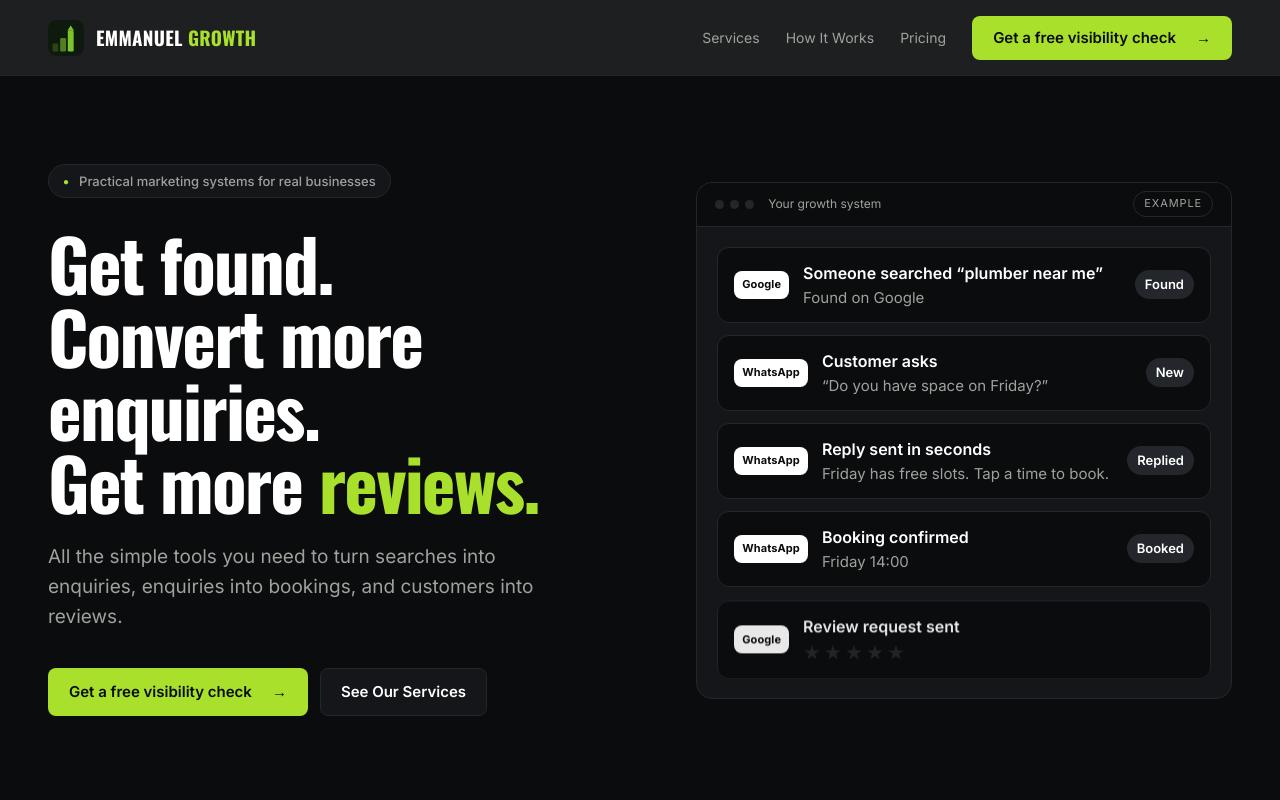
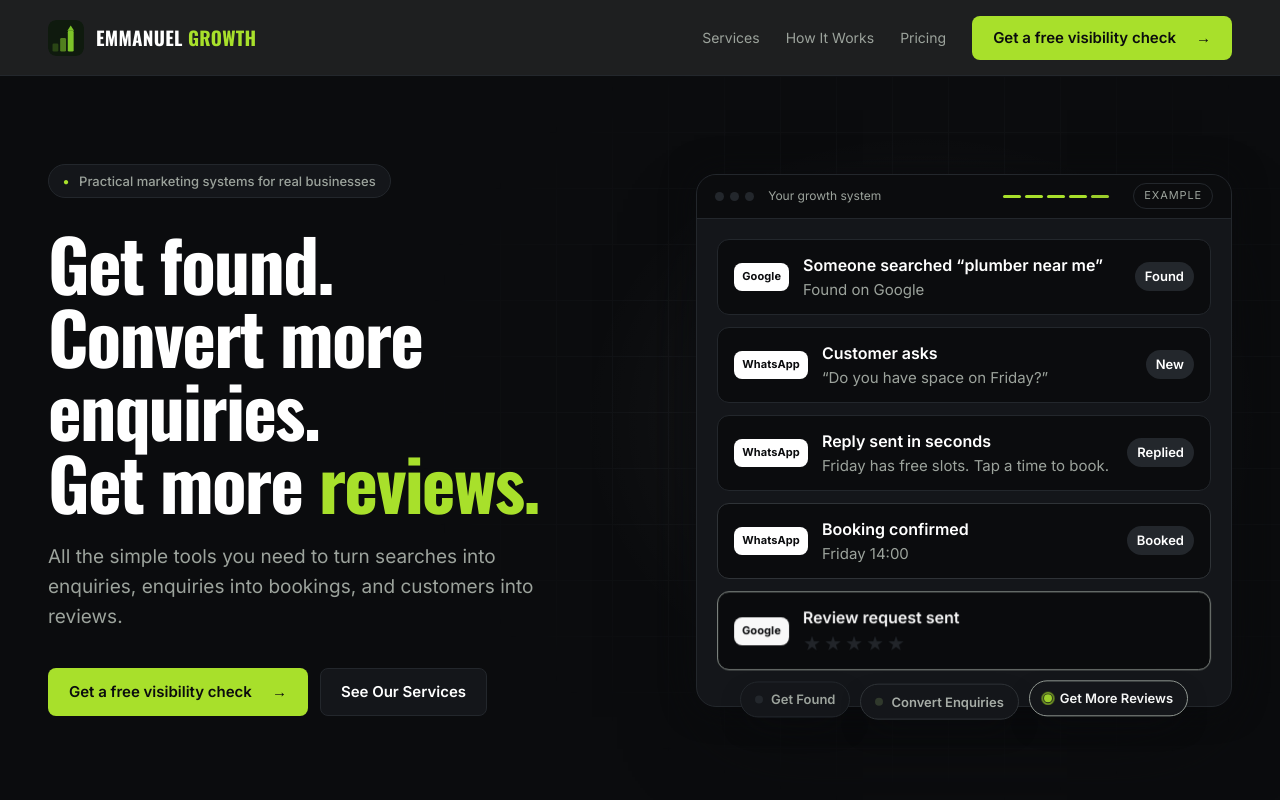
Before and after one commit to ojeemma3-ctrl/emmanuelgrowth-new-website, a Next.js app: page / in a window 1280 px wide. Shown: the top 800 px of the page. Built offline with nearby package versions, Linux system fonts and the light colour scheme; no server answers.

Commit message:
Hero stage: grid and spotlight backdrop, deeper panel, floating stage tags, progress, crisper card entrances, shimmer
Co-Authored-By: Claude Opus 5.5 <noreply@anthropic.com>

```diff
--- a/app/globals.css
+++ b/app/globals.css
@@ -70,22 +70,48 @@ h1 em, h2 em { display: inline-block; font-style: normal; color: inherit; text-d
 .button-row { display: flex; gap: 12px; flex-wrap: wrap; }
 
 .hero { position: relative; overflow: hidden; padding-block: 88px 0; background: var(--black); color: var(--white); }
+.hero::before, .hero::after { content: ''; position: absolute; inset: 0; pointer-events: none; }
+.hero::before { background-image: linear-gradient(var(--border-dark) 1px, transparent 1px), linear-gradient(90deg, var(--border-dark) 1px, transparent 1px); background-size: 56px 56px; background-position: center top; opacity: .6; -webkit-mask-image: radial-gradient(ellipse 55% 65% at 72% 38%, var(--black) 0%, transparent 72%); mask-image: radial-gradient(ellipse 55% 65% at 72% 38%, var(--black) 0%, transparent 72%); }
+.hero::after { background: radial-gradient(ellipse 38% 48% at 72% 40%, color-mix(in srgb, var(--white) 7%, transparent), transparent 70%), radial-gradient(circle 300px at 74% 44%, color-mix(in srgb, var(--green) 10%, transparent), transparent 70%); }
+.hero > .container { position: relative; z-index: 1; }
+.hero-copy h1 em { background: linear-gradient(110deg, var(--green) 42%, color-mix(in srgb, var(--green) 35%, var(--white)) 50%, var(--green) 58%); background-size: 300% 100%; background-position: 100% 0; -webkit-background-clip: text; background-clip: text; -webkit-text-fill-color: transparent; animation: text-shimmer 7s ease-in-out 1.2s infinite; }
+@keyframes text-shimmer { 0% { background-position: 100% 0; } 22%, 100% { background-position: 0 0; } }
 .hero-grid { display: grid; grid-template-columns: minmax(0, 1.05fr) minmax(0, .95fr); gap: 56px; align-items: center; }
 .hero-badge { display: inline-flex; align-items: center; gap: 10px; margin-bottom: 28px; padding: 7px 14px; border: 1px solid var(--border-dark); border-radius: 999px; background: var(--surface); font-size: 13px; line-height: 18px; font-weight: 500; color: var(--muted-dark); }
 .hero-badge span { color: var(--green); font-size: 10px; }
 .hero-copy h1 { margin: 0 0 24px; font-size: clamp(2.75rem, 5.6vw, 4.75rem); line-height: 1.02; letter-spacing: -.025em; font-weight: 700; }
 .hero-copy > p:not(.hero-badge) { max-width: 540px; margin: 0 0 36px; font-size: 19px; line-height: 30px; color: var(--muted-dark); }
-.hero-panel { border: 1px solid var(--border-dark); border-radius: 16px; background: var(--surface); color: var(--white); overflow: hidden; }
+.hero-panel { position: relative; z-index: 1; border: 1px solid var(--border-dark); border-radius: 20px; background: var(--surface); color: var(--white); overflow: hidden; box-shadow: inset 0 1px 0 color-mix(in srgb, var(--white) 6%, transparent), 0 0 32px color-mix(in srgb, var(--black) 85%, transparent), 0 40px 90px -30px color-mix(in srgb, var(--black) 90%, transparent); }
 .hero-panel-bar { height: 44px; display: flex; align-items: center; gap: 14px; padding: 0 18px; border-bottom: 1px solid var(--border-dark); background: var(--black); font-size: 12px; color: var(--muted-dark); }
 .hero-panel-dots { display: flex; gap: 6px; }
 .hero-panel-dots i { width: 9px; height: 9px; border-radius: 50%; background: var(--border-dark); }
 .hero-panel-label { margin-left: auto; padding: 3px 10px; border: 1px solid var(--border-dark); border-radius: 999px; font-size: 11px; letter-spacing: .08em; text-transform: uppercase; color: var(--muted-dark); }
+.hero-stage { position: relative; }
+.hero-stage .hero-panel-body { padding-bottom: 36px; }
+.story-progress { display: flex; gap: 4px; margin-left: auto; }
+.story-progress i { width: 18px; height: 3px; border-radius: 999px; background: var(--border-dark); transition: background .35s ease; }
+.story-progress i.is-done { background: var(--green); }
+.story-progress + .hero-panel-label { margin-left: 10px; }
+
+.stage-tags { position: absolute; z-index: 2; left: 0; right: 0; bottom: -18px; display: flex; justify-content: center; gap: 10px; margin: 0; padding: 0; list-style: none; }
+.stage-tag { display: inline-flex; align-items: center; gap: 8px; padding: 8px 14px; border: 1px solid var(--border-dark); border-radius: 999px; background: var(--surface); color: var(--muted-dark); font-size: 13px; line-height: 18px; font-weight: 600; white-space: nowrap; box-shadow: 0 12px 30px -12px color-mix(in srgb, var(--black) 90%, transparent); animation: stage-float 6.4s ease-in-out infinite; transition: color .35s ease, border-color .35s ease; }
+.stage-tag-1 { animation-duration: 6.4s; animation-delay: -2.1s; }
+.stage-tag-2 { animation-duration: 7.3s; animation-delay: -5.4s; }
+.stage-tag-3 { animation-duration: 5.9s; animation-delay: -3.7s; }
+.stage-tag.is-active { color: var(--white); border-color: var(--muted-dark); }
+.stage-dot { position: relative; width: 8px; height: 8px; border-radius: 50%; background: var(--border-dark); transition: background .35s ease; }
+.stage-tag.is-active .stage-dot { background: var(--green); }
+.stage-tag.is-active .stage-dot::after { content: ''; position: absolute; inset: -4px; border-radius: 50%; border: 2px solid var(--green); opacity: 0; animation: dot-pulse 1.6s ease-out infinite; }
+.hero-stage.is-paused .stage-tag, .hero-stage.is-paused .stage-dot::after, .hero-stage.is-paused .story-stars i { animation-play-state: paused; }
+@keyframes stage-float { 0%, 100% { transform: translateY(0); } 50% { transform: translateY(-10px); } }
+@keyframes dot-pulse { 0% { transform: scale(.6); opacity: .9; } 100% { transform: scale(1.6); opacity: 0; } }
 
 .source-chip { width: 28px; height: 28px; flex: 0 0 auto; display: inline-grid; place-items: center; border-radius: 8px; background: var(--white); color: var(--black); }
 .source-chip.is-text { width: auto; min-width: 28px; padding-inline: 8px; font-size: 11px; line-height: 1; font-weight: 700; letter-spacing: .01em; white-space: nowrap; }
 
-.story-card { display: grid; grid-template-columns: auto minmax(0, 1fr) auto; gap: 14px; align-items: center; padding: 14px 16px; border: 1px solid var(--border-dark); border-radius: 12px; background: var(--black); opacity: 0; transform: translateY(14px); transition: opacity .55s cubic-bezier(.2,.8,.2,1), transform .55s cubic-bezier(.2,.8,.2,1); }
-.story-card.is-shown { opacity: 1; transform: translateY(0); }
+.story-card { display: grid; grid-template-columns: auto minmax(0, 1fr) auto; gap: 14px; align-items: center; padding: 14px 16px; border: 1px solid var(--border-dark); border-radius: 12px; background: var(--black); opacity: 0; transform: translateY(10px) scale(.98); filter: blur(4px); transition: opacity .35s cubic-bezier(.2,.8,.2,1), transform .35s cubic-bezier(.2,.8,.2,1), filter .35s ease, border-color .35s ease; }
+.story-card.is-shown { opacity: 1; transform: none; filter: none; }
+.story-card.is-latest { border-color: var(--muted-dark); }
 .story-text { display: grid; gap: 3px; min-width: 0; }
 .story-text strong { font-size: 16px; line-height: 22px; font-weight: 600; }
 .story-text small { font-size: 15px; line-height: 21px; color: var(--muted-dark); opacity: 0; transition: opacity .45s ease; }
@@ -94,7 +120,6 @@ h1 em, h2 em { display: inline-block; font-style: normal; color: inherit; text-d
 .story-stars { display: flex; gap: 3px; font-size: 20px; line-height: 24px; }
 .story-stars i { font-style: normal; color: var(--border-dark); }
 .story-stars.is-filling i { animation: star-fill .35s ease forwards; }
-.hero-panel.is-paused .story-stars i { animation-play-state: paused; }
 @keyframes star-fill { from { color: var(--border-dark); transform: scale(.7); } to { color: var(--amber); transform: scale(1); } }
 
 .ui-chat-head { display: flex; align-items: center; gap: 10px; padding-bottom: 12px; margin-bottom: 2px; border-bottom: 1px solid var(--border-dark); font-size: 14px; font-weight: 600; color: var(--muted-dark); }
@@ -332,6 +357,10 @@ h1 em, h2 em { display: inline-block; font-style: normal; color: inherit; text-d
 }
 
 @media (max-width: 767px) {
+  .stage-tags { position: static; flex-wrap: wrap; justify-content: flex-start; gap: 8px; margin-bottom: 14px; }
+  .stage-tag { animation: none; box-shadow: none; }
+  .hero-panel-bar > span:nth-of-type(2) { display: none; }
+  .hero-stage .hero-panel-body { padding-bottom: 20px; }
   .story-card { grid-template-columns: auto minmax(0, 1fr); padding: 12px 14px; }
   .story-card em { display: none; }
   .story-text strong { font-size: 15px; }
@@ -415,6 +444,8 @@ h1 em, h2 em { display: inline-block; font-style: normal; color: inherit; text-d
 }
 
 @media (prefers-reduced-motion: reduce) {
+  .stage-tag, .stage-dot::after, .hero-copy h1 em { animation: none; }
+  .story-card { filter: none; }
   .story-card, .story-text small, .story-card em { opacity: 1; transform: none; transition: none; }
   .story-stars i { animation: none; color: var(--amber); }
   *, *::before, *::after { scroll-behavior: auto !important; animation-duration: .01ms !important; animation-iteration-count: 1 !important; transition-duration: .01ms !important; }
--- a/components/home/HeroStory.tsx
+++ b/components/home/HeroStory.tsx
@@ -11,6 +11,8 @@ const cards: { at: number; source: Source; title: string; detail?: string; detai
   { at: 4, source: 'whatsapp', title: 'Booking confirmed', detail: 'Friday 14:00', badge: 'Booked' },
   { at: 5, source: 'google', title: 'Review request sent', stars: true },
 ];
+
+const stages = ['Get Found', 'Convert Enquiries', 'Get More Reviews'];
 
 const FINAL_STEP = 5;
 const RESET_STEP = 6;
@@ -41,15 +43,31 @@ export function HeroStory() {
     return () => window.clearTimeout(timer.current);
   }, [animated, paused, step]);
 
+  const visible = step === RESET_STEP ? -1 : step;
+  const latest = cards.reduce((last, card, index) => (visible >= card.at ? index : last), -1);
+  // Which service the story is on: search → Get Found, WhatsApp → Convert Enquiries, review → Get More Reviews.
+  const activeStage = visible < 0 ? -1 : visible <= 1 ? 0 : visible <= 4 ? 1 : 2;
+
   return (
     <div
-      className={`hero-panel${paused ? ' is-paused' : ''}`}
+      className={`hero-stage${paused ? ' is-paused' : ''}`}
       onMouseEnter={() => setPaused(true)}
       onMouseLeave={() => setPaused(false)}
     >
+      <ul className="stage-tags" aria-hidden="true">
+        {stages.map((stage, index) => (
+          <li className={`stage-tag stage-tag-${index + 1}${activeStage === index ? ' is-active' : ''}`} key={stage}>
+            <span className="stage-dot" />{stage}
+          </li>
+        ))}
+      </ul>
+      <div className="hero-panel">
         <div className="hero-panel-bar">
           <span className="hero-panel-dots" aria-hidden="true"><i /><i /><i /></span>
           <span>Your growth system</span>
+          <span className="story-progress" aria-hidden="true">
+            {cards.map((card) => <i className={visible >= card.at ? 'is-done' : ''} key={card.title} />)}
+          </span>
           <span className="hero-panel-label">Example</span>
         </div>
         <div
@@ -57,11 +75,11 @@ export function HeroStory() {
           role="img"
           aria-label="Example: someone searches for a plumber and finds the business on Google, asks on WhatsApp about Friday, gets a reply in seconds, books Friday at 14:00, and is then asked for a five-star review."
         >
-        {cards.map((card) => {
-          const shown = step !== RESET_STEP && step >= card.at;
-          const detailShown = shown && step >= (card.detailAt ?? card.at);
+          {cards.map((card, index) => {
+            const shown = visible >= card.at;
+            const detailShown = shown && visible >= (card.detailAt ?? card.at);
             return (
-            <div className={`story-card${shown ? ' is-shown' : ''}`} key={card.title} aria-hidden="true">
+              <div className={`story-card${shown ? ' is-shown' : ''}${index === latest ? ' is-latest' : ''}`} key={card.title} aria-hidden="true">
                 <SourceChip source={card.source} />
                 <div className="story-text">
                   <strong>{card.title}</strong>
@@ -78,5 +96,6 @@ export function HeroStory() {
           })}
         </div>
       </div>
+    </div>
   );
 }
```
Lines whose indentation alone changed are shown as unchanged.
